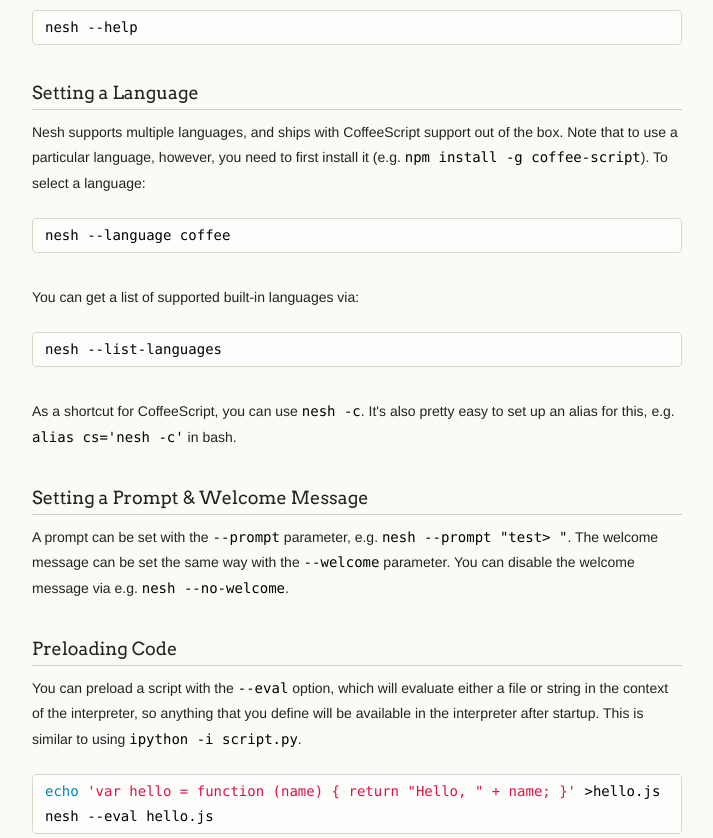
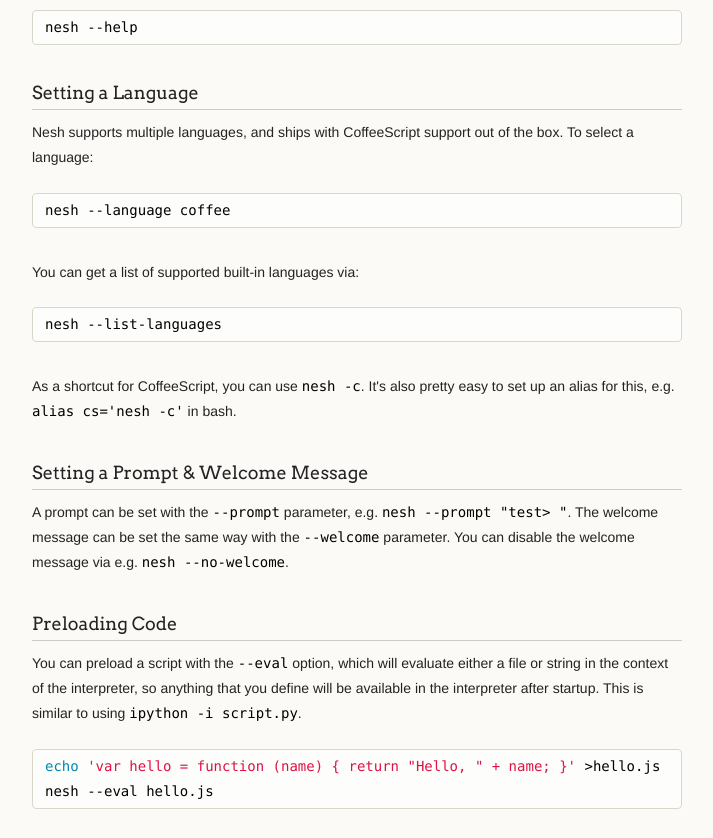
Before and after one commit to danielgtaylor/nesh, a plain HTML site: page index.html in a window 1280 px wide. Shown: the part 1900-2738 px from the top of the page, without its empty margins (278-991 px from the left). Drawn offline with Linux system fonts and the light colour scheme.

```diff
--- a/index.html
+++ b/index.html
@@ -78,7 +78,7 @@
 
 <h3>Setting a Language</h3>
 
-<p>Nesh supports multiple languages, and ships with CoffeeScript support out of the box. Note that to use a particular language, however, you need to first install it (e.g. <code>npm install -g coffee-script</code>). To select a language:</p>
+<p>Nesh supports multiple languages, and ships with CoffeeScript support out of the box. To select a language:</p>
 
 <div class="highlight"><pre>nesh --language coffee
 </pre></div>
```
Also changed, not shown: params.json (+1 -1 lines).
